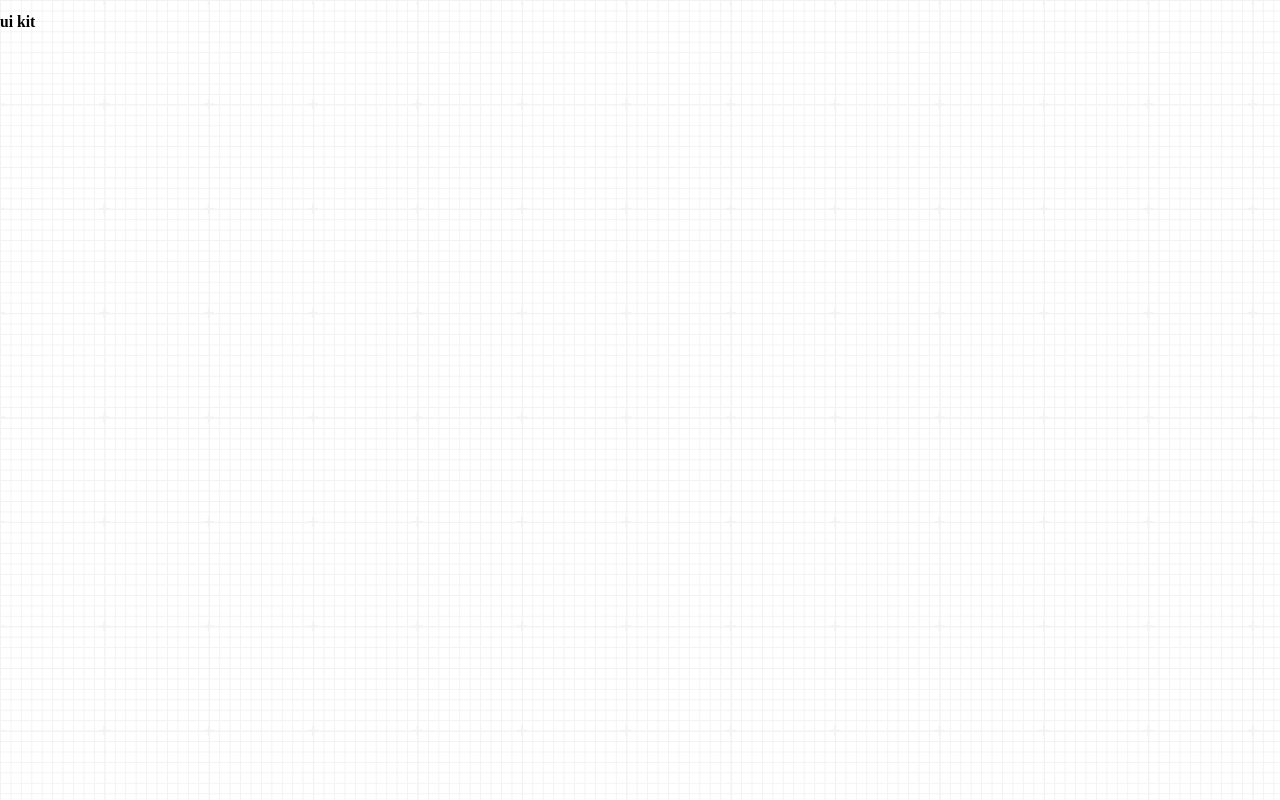
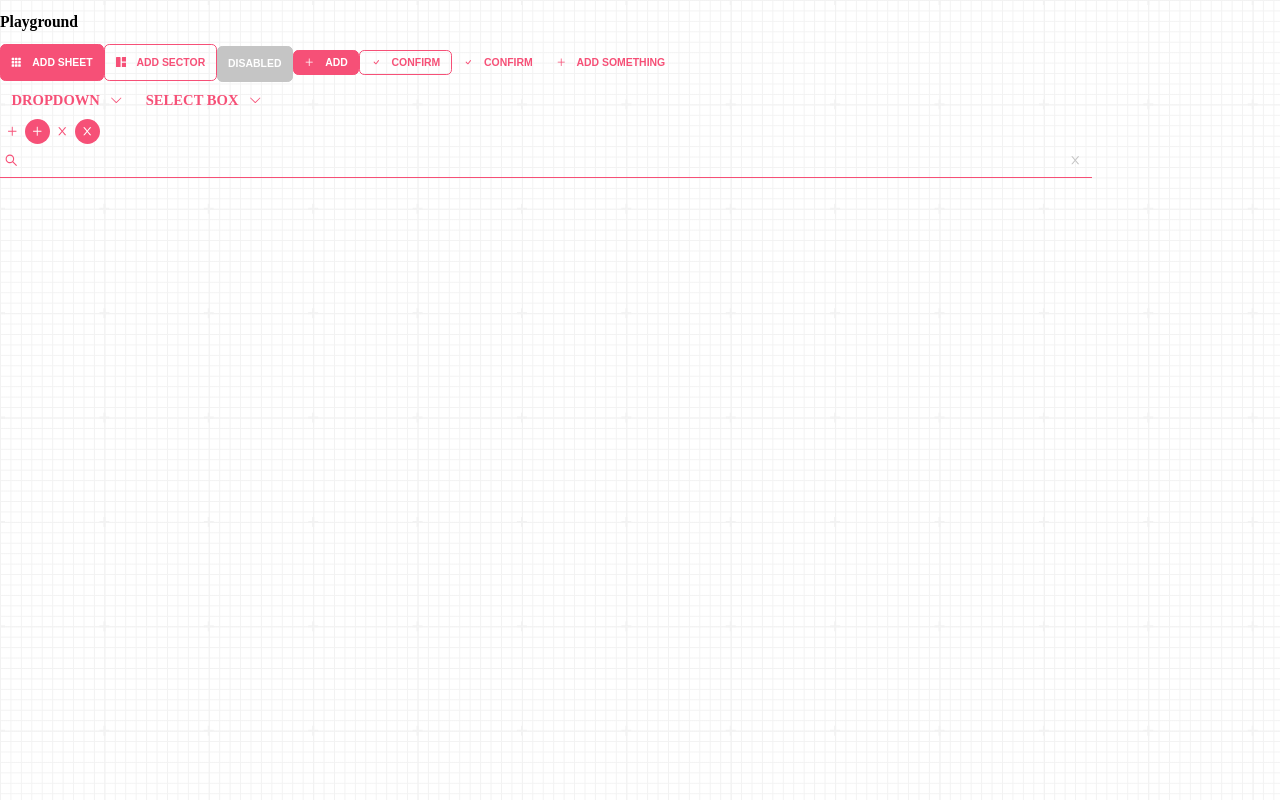
Before and after one commit to mitrvlr/playing-cards, a React (Create React App) app: page /ui-kit in a window 1280 px wide. Built offline with nearby package versions, Linux system fonts and the light colour scheme.

Commit message:
refactor uikit from page playground

```diff
--- a/src/components/pages/UiKit.js
+++ b/src/components/pages/UiKit.js
@@ -1,10 +1,65 @@
 import React from 'react';
+import ElementButton from '../elements/Button';
+import ModuleDropdown from '../modules/Dropdown';
+import ElementIcon from '../elements/Icon';
+import ElementSearchbar from '../elements/Searchbar';
+
+const dropdownList = [
+  {
+    id: 0,
+    name: '개발실',
+  },
+  {
+    id: 1,
+    name: '기획팀',
+  },
+];
 
 const UiKit = () => {
   return (
-    <div>
-      <h2>ui kit</h2>
-    </div>
+    <section>
+      <h2>Playground</h2>
+
+      {/* Buttons */}
+      <div>
+        <ElementButton addSheet>ADD SHEET</ElementButton>
+        <ElementButton addSector className="btn--secondary">
+          ADD SECTOR
+        </ElementButton>
+        <ElementButton disabled>DISABLED</ElementButton>
+        <ElementButton isAdded className="btn--thin">
+          ADD
+        </ElementButton>
+        <ElementButton isChecked className="btn--thin btn--secondary">
+          CONFIRM
+        </ElementButton>
+        <ElementButton isChecked className="btn--ghost">
+          CONFIRM
+        </ElementButton>
+        <ElementButton isAdded className="btn--ghost">
+          ADD SOMETHING
+        </ElementButton>
+      </div>
+
+      {/* Icon Button */}
+      <div>
+        <ModuleDropdown id="dropdown" label="DROPDOWN" list={dropdownList} />
+        <ModuleDropdown id="select-box" label="SELECT BOX" list={dropdownList} search />
+      </div>
+
+      {/*  Dropdown */}
+      <div>
+        <ElementIcon isAdded />
+        <ElementIcon isAdded className="icon-btn--primary" />
+        <ElementIcon isRemoved />
+        <ElementIcon isRemoved className="icon-btn--primary" />
+      </div>
+
+      {/* Form */}
+      <div>
+        <ElementSearchbar />
+      </div>
+    </section>
   );
 };
 
```
